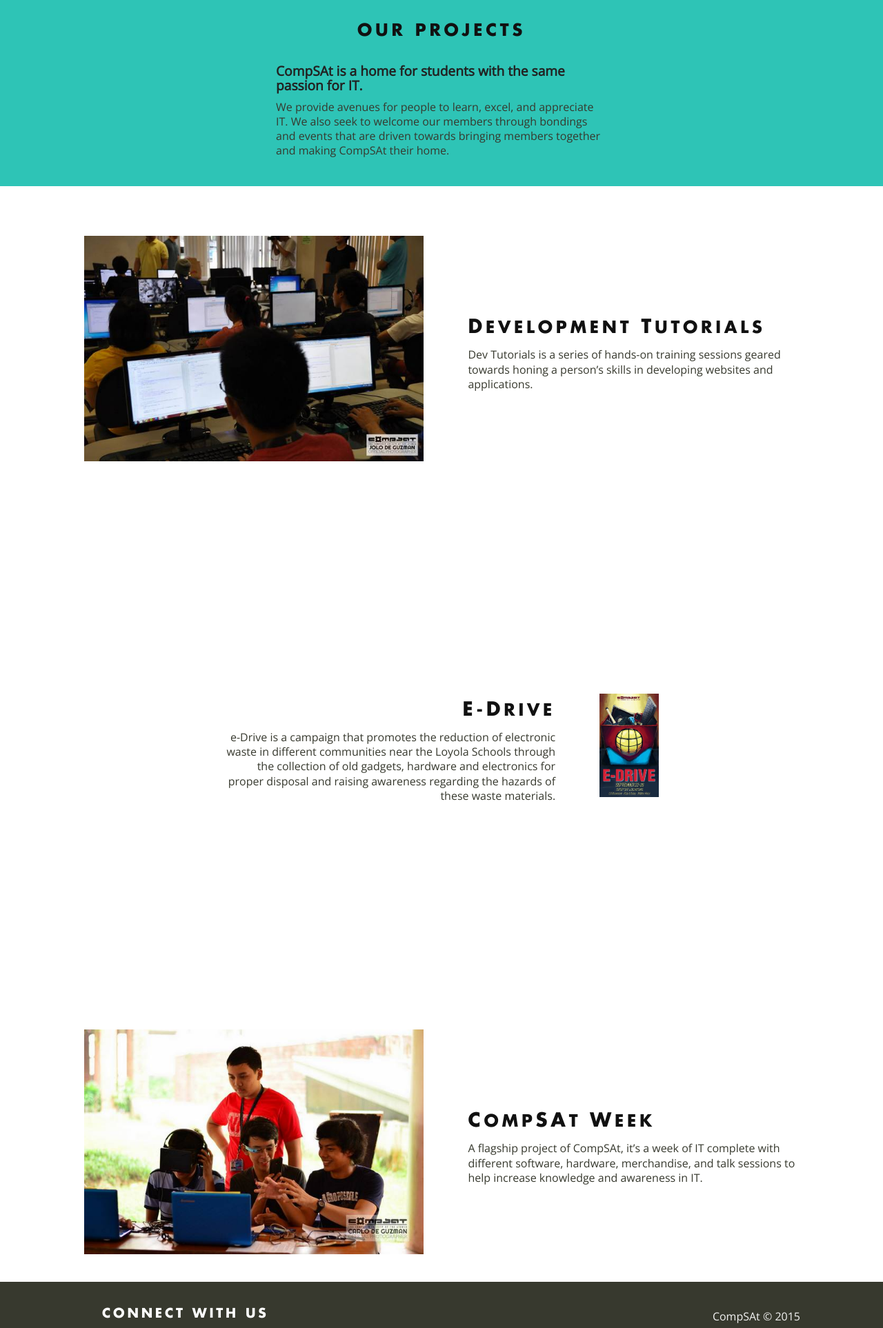
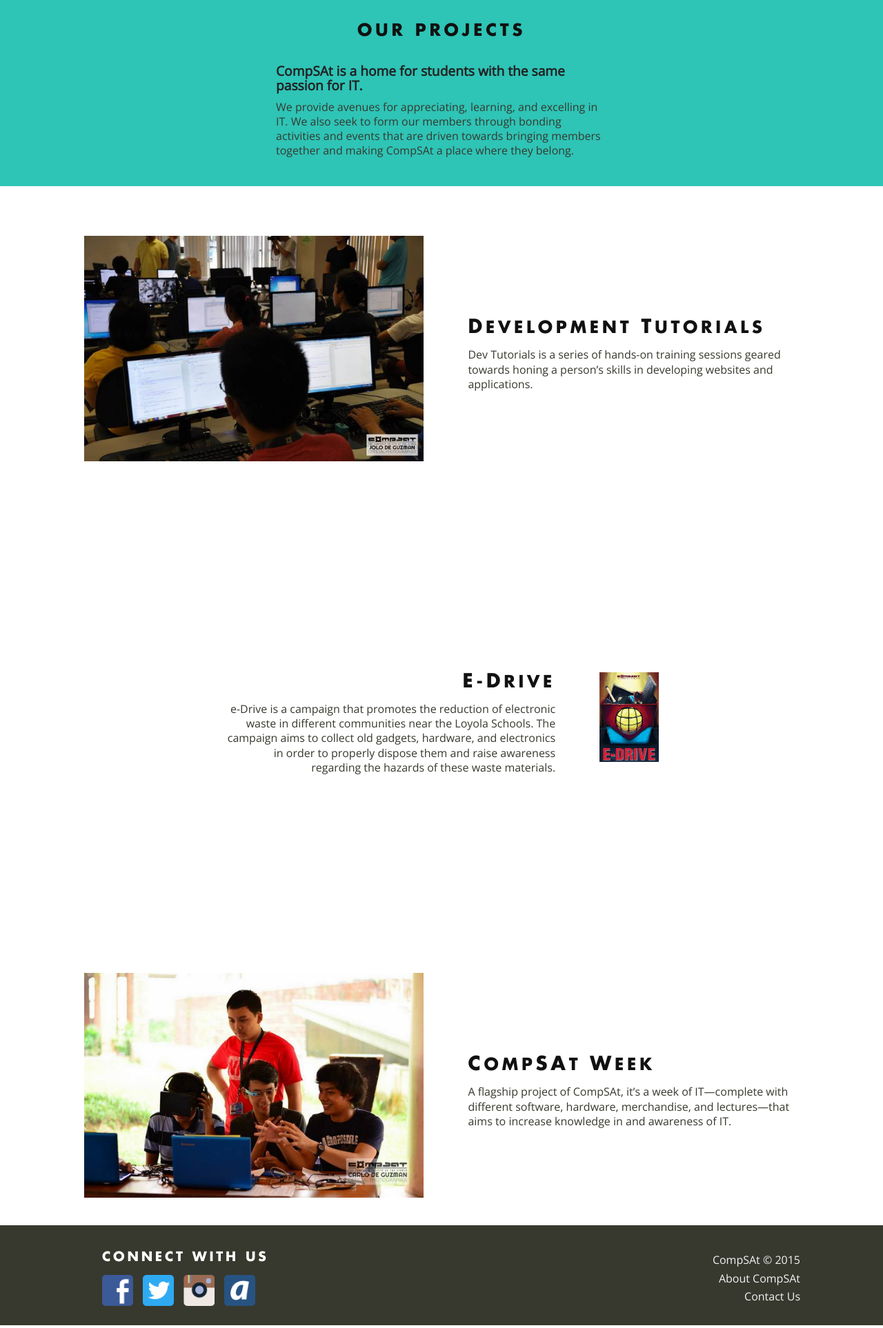
Before and after one commit to RIanDeLaCruz/CompSite2015-2016, a PHP site: page /projects.php in a window 1280 px wide. Shown: the part 80-2006 px from the top of the page at 69% size. Run offline with PHP 8.4, Linux system fonts and the light colour scheme.

Commit message:
Edited Projects content based on comments

```diff
--- a/projects.php
+++ b/projects.php
@@ -6,7 +6,7 @@
     <!-- <meta name="viewport" content="width=device-width, initial-scale=1"> -->
     <meta name="viewport" content="width=device-width, initial-scale=1, maximum-scale=1, user-scalable=no">
 		<title>Projects | Computer Society of the Ateneo</title>
-		<link rel="stylesheet" type="text/css" href="css/style.min.css">
+		<link rel="stylesheet" type="text/css" href="css/style.css">
 		<link href='http://fonts.googleapis.com/css?family=Open+Sans' rel='stylesheet' type='text/css'>
 		<link rel="icon" type="image/x-icon" href="images/favicon.ico">
 	</head>
@@ -30,7 +30,7 @@
 					<div class="flex-container" style="padding-top: 1.5em;">
 						<article class="intro_text">
 							<p id="project-intro"><strong>CompSAt is a home for students with the same passion for IT.</strong></p>
-							<p>We provide avenues for people to learn, excel, and appreciate IT. We also seek to welcome our members through bondings and events that are driven towards bringing members together and making CompSAt their home.</p>
+							<p>We provide avenues for appreciating, learning, and excelling in IT. We also seek to form our members through bonding activities and events that are driven towards bringing members together and making CompSAt a place where they belong.</p>
 						</article>
 					</div>
 				</div>
@@ -51,7 +51,7 @@
 					<img id="edrive" src="images/Projects-eDrive.jpg" class="order_two reverse_flex flag">
 					<div class="content order_one reverse_flex">
 						<h2>e-<span style="font-size: 1.15em;">D</span>rive</h2>
-						<p>e-Drive is a campaign that promotes the reduction of electronic waste in different communities near the Loyola Schools through the collection of old gadgets, hardware and electronics for proper disposal and raising awareness regarding the hazards of these waste materials.</p>
+						<p>e-Drive is a campaign that promotes the reduction of electronic waste in different communities near the Loyola Schools. The campaign aims to collect old gadgets, hardware, and electronics in order to properly dispose them and raise awareness regarding the hazards of these waste materials.</p>
 					</div>
 				</div>
 			</div>
@@ -60,7 +60,7 @@
 					<img src="images/Projects-CompSAt_Week.jpg" class="order_one">
 					<div class="content order_two">
 						<h2>Comp<span style="font-size: 1.15em;">SA</span>t <span style="font-size: 1.15em;">W</span>eek</h2>
-						<p>A flagship project of CompSAt, it’s a week of IT complete with different software, hardware, merchandise, and talk sessions to help increase knowledge and awareness in IT.</p>
+						<p>A flagship project of CompSAt, it’s a week of IT&mdash;complete with different software, hardware, merchandise, and lectures&mdash;that aims to increase knowledge in and awareness of IT.</p>
 					</div>
 				</div>
 			</div>
```
Also changed, not shown: images/Projects-eDrive.jpg.
